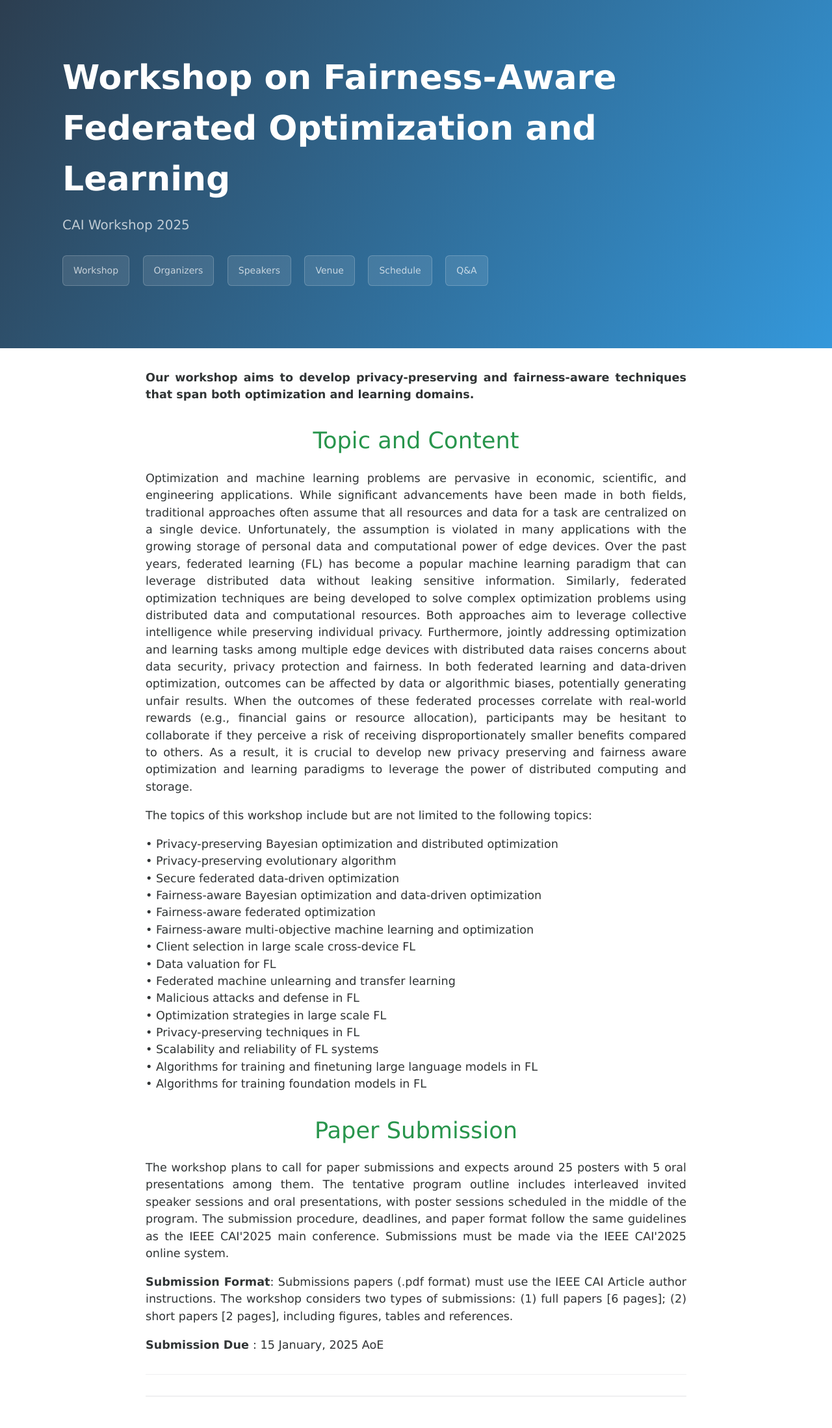
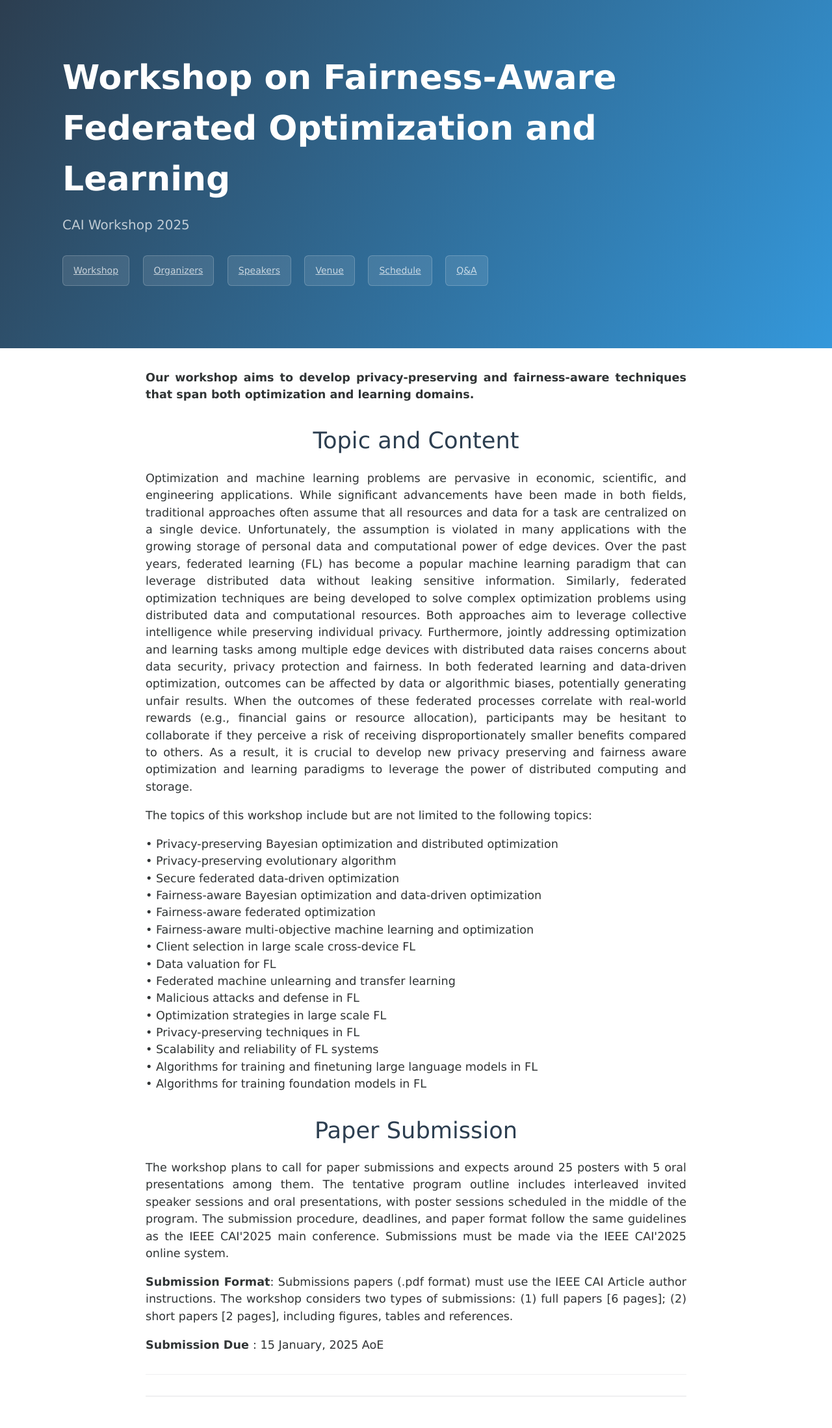
Before and after one commit to xw00616/Fairness-aware-Federated-Optimization-and-Learning, a Jekyll site: the page built from index.md, in a window 1280 px wide. Shown: the whole page at 65% size. Built offline with Jekyll 4.4.1, drawn with Linux system fonts in a browser that asks for light colours.

Commit message:
Update cayman.css

```diff
--- a/css/cayman.css
+++ b/css/cayman.css
@@ -292,12 +292,10 @@
 }
 
 a {
-  color: #1e6bb8;
-  text-decoration: none;
+  color: #e67e22;  /* 橙色链接 */
 }
-
 a:hover {
-  text-decoration: underline;
+  color: #d35400;  /* 深橙色悬停效果 */
 }
 
 .btn {
@@ -465,7 +463,7 @@
   margin-top: 2rem;
   margin-bottom: 1rem;
   font-weight: normal;
-  color: #28954c;
+  color: #2c3e50;
 }
 
 .main-content p {
@@ -476,8 +474,8 @@
   padding: 2px 4px;
   font-family: "Open Sans", "Helvetica Neue", Helvetica, Arial, sans-serif;
   font-size: 0.9rem;
-  color: #568256;
-  background-color: #f3f6fa;
+  color: #34495e;
+  background-color: #f7f9fa;
   border-radius: 0.3rem;
 }
 
@@ -488,7 +486,7 @@
   font: 1rem "Open Sans", "Helvetica Neue", Helvetica, Arial, sans-serif;
   color: #827056;
   word-wrap: normal;
-  background-color: #f3f6fa;
+  background-color: #f7f9fa;
   border: solid 1px #dce6f0;
   border-radius: 0.3rem;
 }
```
